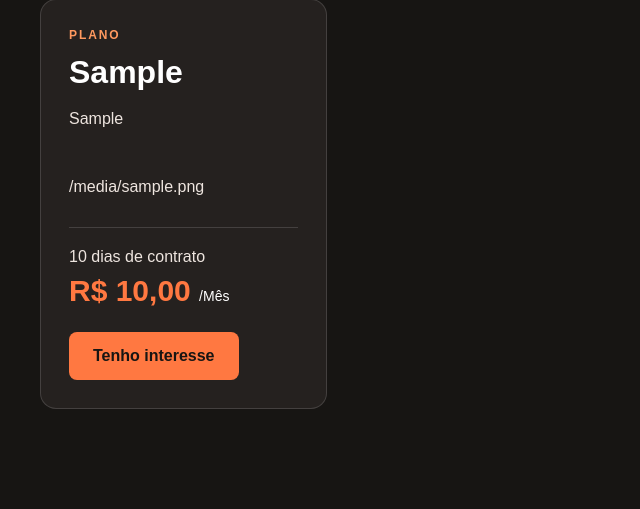
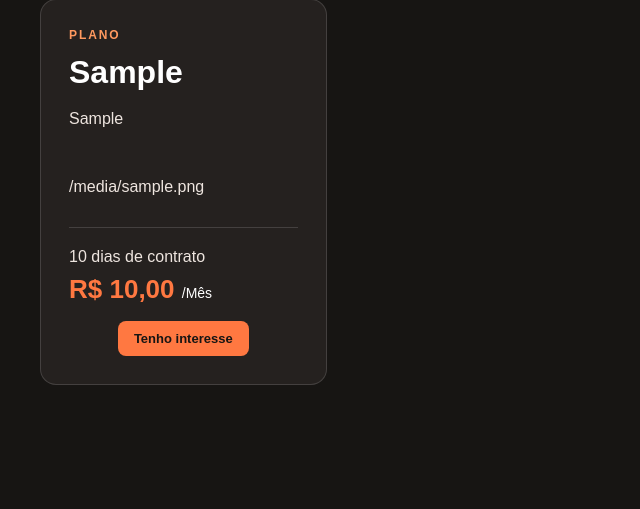
Before and after one commit to hilaneto/juvecom, a Flask app: template templates/planos.html in a window 1280 px wide. Shown: the part 463-972 px from the top of the page, without its empty margins (0-640 px from the left). After the commit the page ends 848 px from the top, so only its background shows below. Run offline with Flask 3, Linux system fonts and the light colour scheme; the template is opened without the code that fills it: most values are stand-ins (such as "Sample title", 1, 10 or a date in 2020).

Commit message:
Mais ajustes na página Planos

```diff
--- a/static/css/juvaecom.css
+++ b/static/css/juvaecom.css
@@ -448,3 +448,15 @@ h1 {
     font-weight: 400;
     color: #fff;
 }
+
+.plano-card__valor {
+    font-size: 26px;
+}
+
+.plano-card .home__botao {
+    display: block;
+    width: fit-content;
+    font-size: 13px;
+    padding: 10px 16px;
+    margin: 16px auto 0;
+}
--- a/templates/planos.html
+++ b/templates/planos.html
@@ -27,10 +27,15 @@
                         </div>
                         <p class="plano-card__texto">{{ plano.texto_banner or '' }}</p>
                         <div class="plano-card__rodape">
-                            <p class="plano-card__periodo"> {{ plano.periodicidade_dias }} dias de contrato </p>
-                            <p class="plano-card__valor"> R$ {{ "{:,.2f}".format(plano.valor).replace(",", "X").replace(".", ",").replace("X", ".") }} <span class="plano-card__mensal">/Mês</span> </p>
-                            <a class="home__botao" href="{{ url_for('contato', cd_plano=plano.cd_plano) }}"> Tenho interesse </a>
+                            <p class="plano-card__periodo">{{ plano.periodicidade_dias }} dias de contrato</p>
+                            <p class="plano-card__valor">
+                                R$ {{ "{:,.2f}".format(plano.valor).replace(",", "X").replace(".", ",").replace("X", ".") }}
+                                <span class="plano-card__mensal">{{ '/no ato' if plano.nm_plano == 'Avulso' else '/Mês' }}</span>
+                                <a class="home__botao" href="{{ url_for('contato', cd_plano=plano.cd_plano) }}"> Tenho interesse </a>
+                            </p>
                         </div>
+
+
                     </article>
                 {% else %}
                     <p>Os planos estarão disponíveis em breve.</p>
```
